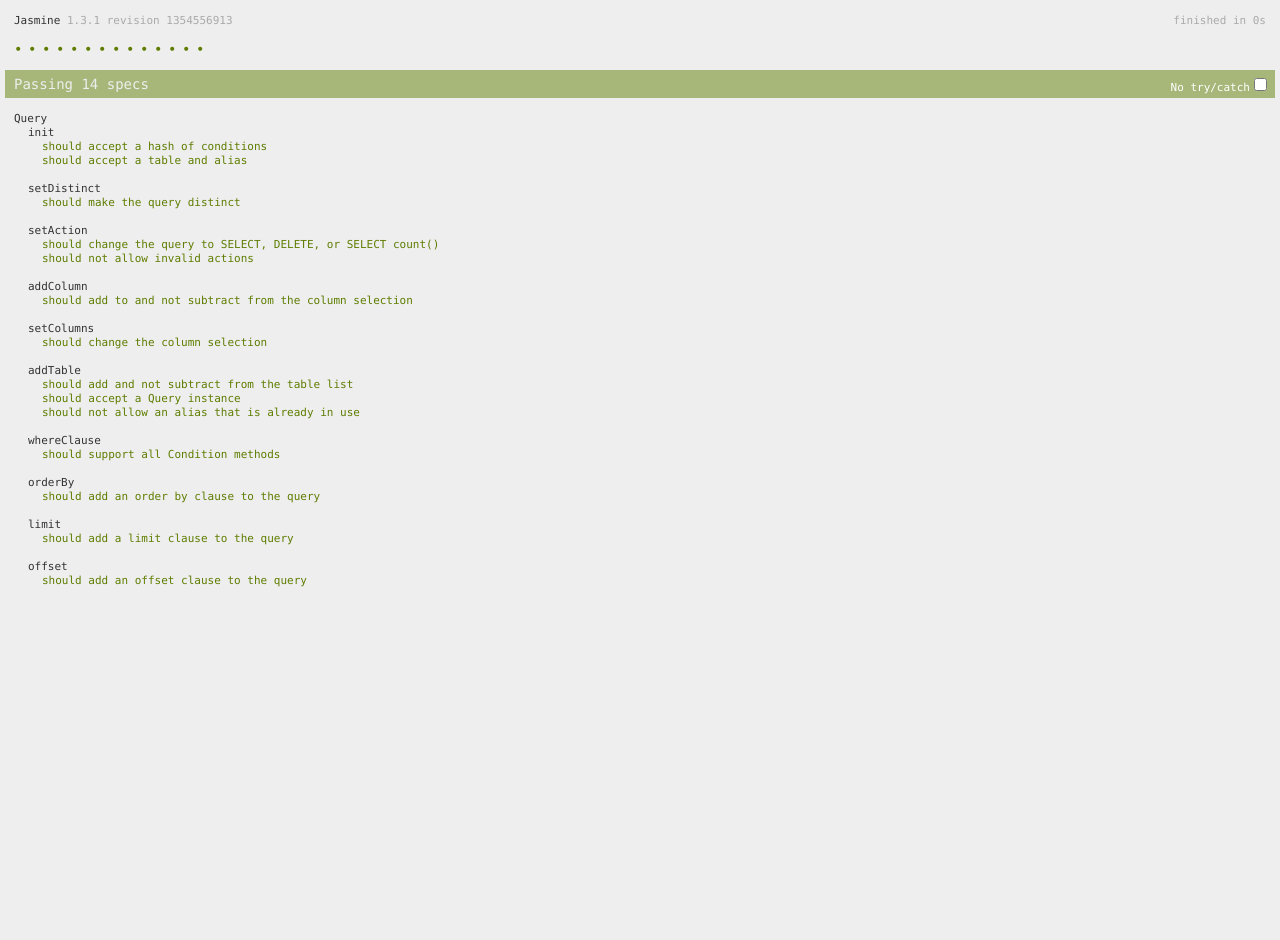
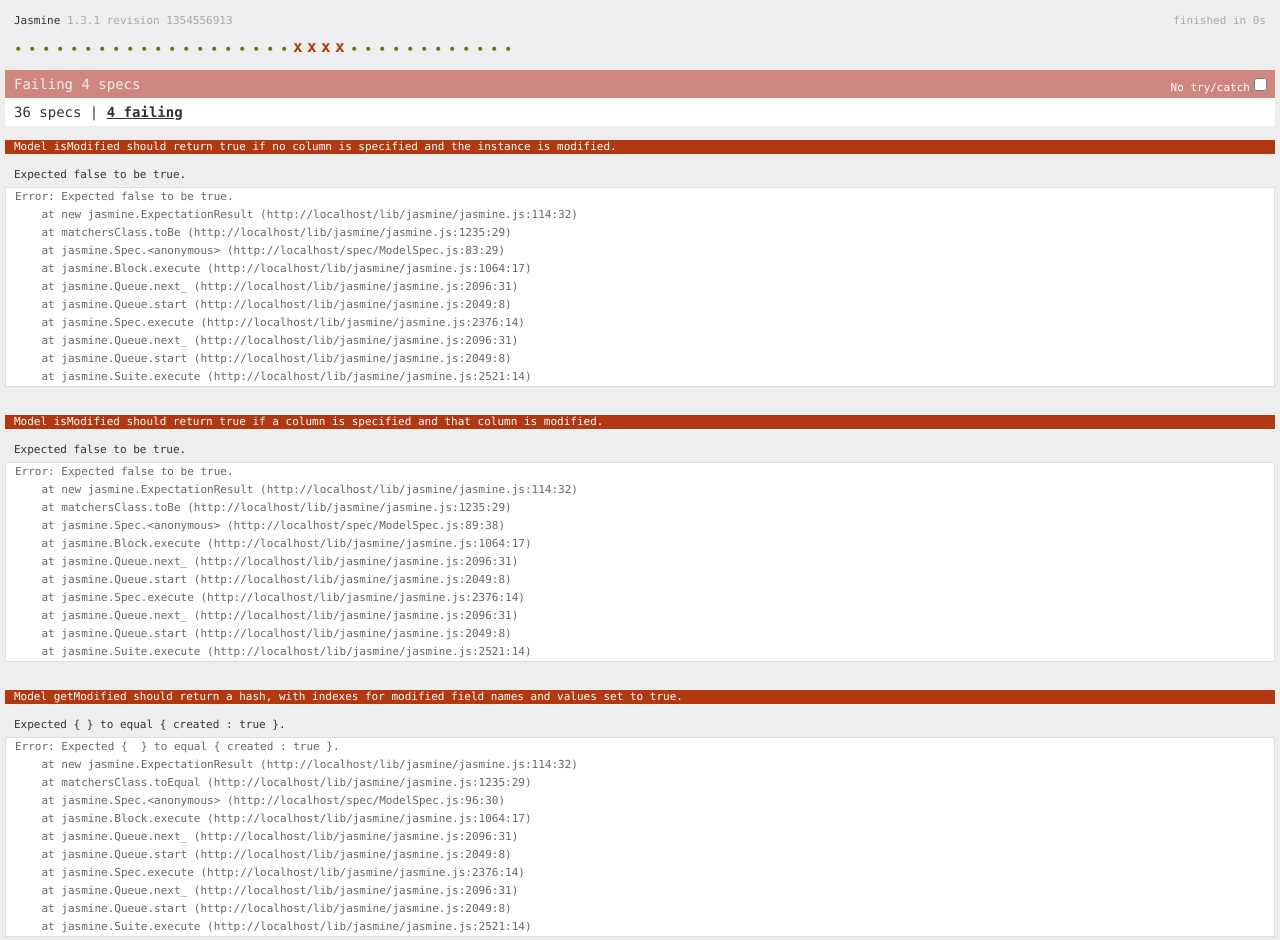
Before and after one commit to ManifestWebDesign/DABL-JS, a plain HTML site: page SpecRunner.html in a window 1280 px wide. Shown: the top 940 px of the page. Before the commit the page ends 800 px from the top, so only its background shows below. Drawn offline with nearby package versions, Linux system fonts and the light colour scheme.

Commit message:
unit tests for Model, along with some minor API tweaks and bug fixes

```diff
--- a/SpecRunner.html
+++ b/SpecRunner.html
@@ -15,6 +15,7 @@
 
 		<!-- include spec files here... -->
 		<script type="text/javascript" src="spec/QuerySpec.js"></script>
+		<script type="text/javascript" src="spec/ModelSpec.js"></script>
 
 		<script type="text/javascript">
 			(function() {
--- a/dabl.js
+++ b/dabl.js
@@ -435,7 +435,7 @@ this.Model = Class.extend({
 	},
 
 	toString: function() {
-		return this.constructor.name + ':' + this.getPrimaryKeyValues().join('-');
+		return this.constructor._table + ':' + JSON.stringify(this.getValues());
 	},
 
 	/**
@@ -503,12 +503,8 @@ this.Model = Class.extend({
 	 * Resets the object to the state it was in before changes were made
 	 */
 	revert: function() {
-		if (this._values) {
-			this._values = copy(this._originalValues);
-		} else {
-			for (var fieldName in this._originalValues) {
-				this[fieldName] = this._originalValues[fieldName];
-			}
+		for (var fieldName in this.constructor._fields) {
+			this[fieldName] = this._originalValues[fieldName];
 		}
 		return this;
 	},
@@ -545,15 +541,20 @@ this.Model = Class.extend({
 				this._inGetValues = true;
 				value = value.getValues();
 				delete this._inGetValues;
-			}
-			if (value instanceof Array) {
+			} else if (value instanceof Array) {
+				var newValue = [];
 				for (var x = 0, l = value.length; x < l; ++x) {
 					if (!this._inGetValues && value[x] instanceof Model) {
 						this._inGetValues = true;
-						value[x] = value[x].getValues();
+						newValue[x] = value[x].getValues();
 						delete this._inGetValues;
+					} else {
+						newValue[x] = value[x];
 					}
 				}
+				value = newValue;
+			} else {
+				value = copy(value);
 			}
 			values[fieldName] = value;
 		}
@@ -565,7 +566,7 @@ this.Model = Class.extend({
 	 * Returns true if this table has primary keys and if all of the primary values are not null
 	 * @return {Boolean}
 	 */
-	hasPrimaryKeyValues: function() {
+	hasKeyValues: function() {
 		var pks = this.constructor._keys;
 		if (pks.length === 0) {
 			return false;
@@ -584,15 +585,15 @@ this.Model = Class.extend({
 	 *
 	 * @return {Array}
 	 */
-	getPrimaryKeyValues: function() {
-		var arr = [],
+	getKeyValues: function() {
+		var values = {},
 			pks = this.constructor._keys;
 
 		for (var x = 0, len = pks.length; x < len; ++x) {
 			var pk = pks[x];
-			arr.push(this[pk]);
-		}
-		return arr;
+			values[pk] = copy(this[pk]);
+		}
+		return values;
 	},
 
 	/**
@@ -878,10 +879,12 @@ Model.coerceValue = function(fieldName, value, field) {
 				}
 				value = floatVal;
 			}
-		} else if (temporal && !(value instanceof Date)) {
-			value = new Date(value);
-			if (isNaN(value.getTime())) {
-				throw new Error(value + ' is not a valid date');
+		} else if (temporal) {
+			if (!(value instanceof Date)) {
+				value = new Date(value);
+				if (isNaN(value.getTime())) {
+					throw new Error(value + ' is not a valid date');
+				}
 			}
 		}
 	} else if (fieldType === Array) {
@@ -1226,11 +1229,15 @@ function copy(obj) {
 	}
 
 	if (obj instanceof Model) {
-		return obj.copy();
+		return obj.constructor(obj);
 	}
 
 	if (obj instanceof Array) {
 		return obj.slice(0);
+	}
+
+	if (obj instanceof Date) {
+		return new Date(obj);
 	}
 
 	switch (typeof obj) {
@@ -4233,4 +4240,57 @@ SQLAdapter.Migration = Class.extend({
 	}
 });
 
+SQLAdapter.TiDebugDB = Class.extend({
+	lastInsertRowId: null,
+	rowsAffected: null,
+	lastSQL: null,
+	lastParams: null,
+	execute: function(sql, params) {
+		console.log(sql, params);
+
+		this.lastSQL = sql;
+		this.lastParams = params;
+
+		if (sql.toUpperCase().indexOf('INSERT') === 0) {
+			if (this.lastInsertRowId === null) {
+				this.lastInsertRowId = 1;
+			} else {
+				++this.lastInsertRowId;
+			}
+			this.rowsAffected = 1;
+		}
+		if (
+			sql.toUpperCase().indexOf('DELETE') === 0
+			|| sql.toUpperCase().indexOf('UPDATE') === 0
+		) {
+			this.rowsAffected = 1;
+		}
+
+		return {
+			sql: sql,
+			params: params,
+			isValidRow: function() {
+				return false;
+			},
+			getRowCount: function() {
+				return 0;
+			},
+			getFieldCount: function() {
+				return 0;
+			},
+			getFieldName: function() {
+				return '';
+			},
+			field: function() {
+				return '';
+			},
+			next: function() {
+			},
+			close: function() {
+			}
+		};
+	}
+
+});
+
 })();
--- a/spec/ModelSpec.js
+++ b/spec/ModelSpec.js
@@ -1,16 +1,208 @@
 describe('Model', function() {
 	var foo,
+		now = new Date(Date.now()),
 		Foo = Model.extend('foo', {
-			adapter: new SQLAdapter,
+			adapter: new SQLAdapter(new SQLAdapter.TiDebugDB),
 			fields: {
 				id: { type: 'int', key: true, computed: true },
-				name: { type: String, value: 'default name for entity' },
-				created: Date,
+				name: { type: String, value: 'default name for entity', required: true },
+				list: Array,
+				created: { type: Date, value: now},
 				updated: Date
 			}
+		}),
+		Bar = Model.extend('bar', {
+			adapter: new SQLAdapter(new SQLAdapter.TiDebugDB),
+			fields: {
+				id: { type: 'int', key: true, computed: true }
+			}
 		});
+
+	Foo.addField('bar', {
+		type: Bar
+	});
 
 	beforeEach(function() {
 		foo = new Foo;
 	});
+
+	describe('init', function(){
+		it ('should set default values', function() {
+			expect(foo.name).toBe('default name for entity');
+			expect(foo.created).not.toBe(now);
+			expect(foo.created.getTime()).toBe(now.getTime());
+			expect(foo.list.constructor).toBe(Array);
+		});
+		it ('should make copies of default values that are objects', function() {
+			expect(foo.created).not.toBe(now);
+		});
+		it ('should not consider default values to be modifications', function() {
+			expect(foo.isModified()).toBe(false);
+		});
+		it ('should accept a hash of values', function() {
+			var myList = ['a', 'b', 'c'];
+			foo = new Foo({
+				name: 'bar',
+				list: myList,
+				bar: {
+					id: 7
+				}
+			});
+			expect(foo.name).toBe('bar');
+			expect(foo.list).toBe(myList);
+			expect(foo.bar.constructor).toBe(Bar);
+		});
+	});
+
+	describe('toString', function(){
+		it ('should return the object\'s table name and a string hash of values', function(){
+			foo.setValues({
+				name: 'bar',
+				list: ['1'],
+				bar: {},
+				created: null,
+				updated: null
+			});
+			expect(foo.toString()).toEqual('foo:{"id":null,"name":"bar","list":["1"],"created":null,"updated":null,"bar":{"id":null}}');
+		});
+	});
+
+	describe('copy', function() {
+		it ('should copy all values to a new object and clear the PK if there is only 1 PK', function(){
+			foo.id = 7;
+			var foo2 = foo.copy();
+			expect(foo2).not.toBe(foo);
+			expect(foo2.id).toBe(null);
+		});
+	});
+
+	describe('isModified', function() {
+		it ('should return true if no column is specified and the instance is modified', function(){
+			expect(foo.isModified()).toBe(false);
+			foo.created = new Date(Date.now());
+			expect(foo.isModified()).toBe(true);
+		});
+		it ('should return true if a column is specified and that column is modified', function(){
+			expect(foo.isModified()).toBe(false);
+			foo.created = new Date(Date.now());
+			expect(foo.isModified('id')).toBe(false);
+			expect(foo.isModified('created')).toBe(true);
+		});
+	});
+
+	describe('getModified', function() {
+		it ('should return a hash, with indexes for modified field names and values set to true', function(){
+			foo.created = new Date(Date.now());
+			expect(foo.getModified()).toEqual({
+				created: true
+			});
+		});
+	});
+
+	describe('resetModified', function() {
+		it ('should reset the internal hash of previous values so that isModified returns false', function(){
+			foo.created = new Date(Date.now());
+			expect(foo.isModified()).toBe(true);
+			foo.resetModified();
+			expect(foo.isModified()).toBe(false);
+			foo.revert();
+			expect(foo.created).not.toBe(null);
+		});
+	});
+
+	describe('revert', function() {
+		it ('should reset values to the last known unmodified state', function(){
+			expect(foo.updated).toBe(null);
+			foo.updated = new Date(Date.now());
+			expect(foo.isModified()).toBe(true);
+			foo.revert();
+			expect(foo.updated).toBe(null);
+		});
+	});
+
+	describe('getValues', function() {
+		it ('should return a JSON object', function(){
+			expect(foo.getValues().constructor).toBe(Object);
+		});
+		it ('should convert nested objects and arrays to JSON as well', function(){
+			var bar = foo.bar = {
+				id: 7
+			};
+			foo.list = ['a', 'b'];
+			expect(foo.bar.constructor).toBe(Bar);
+			expect(foo.getValues().bar.constructor).not.toBe(Bar);
+			expect(foo.getValues().bar.constructor).toBe(Object);
+			expect(foo.getValues().bar).not.toBe(bar);
+			expect(foo.getValues().bar.id).toBe(7);
+			expect(foo.getValues().list).not.toBe(foo.list);
+		});
+	});
+
+	describe('hasKeyValues', function() {
+		it ('should return true if the instance has values for the key column', function(){
+			expect(foo.hasKeyValues()).toBe(false);
+			foo.id = 10;
+			foo.id = 0;
+			expect(foo.hasKeyValues()).toBe(true);
+		});
+	});
+
+	describe('getKeyValues', function() {
+		it ('should return an Object hash with the instance\'s key values', function(){
+			foo.id = 10;
+			expect(foo.getKeyValues()).toEqual({
+				id: 10
+			});
+		});
+	});
+
+	describe('isNew', function() {
+		it ('should return true if the object has not yet been saved', function(){
+			expect(foo.isNew()).toBe(true);
+			foo.save();
+			expect(foo.isNew()).toBe(false);
+		});
+	});
+
+	describe('validate', function() {
+		it ('should false if the instance has required fields that are empty', function(){
+			expect(foo.validate()).toBe(true);
+			foo.name = null;
+			expect(foo.validate()).toBe(false);
+		});
+		it ('should populate an internal list of validation errors if validation fails', function(){
+			expect(foo.validate()).toBe(true);
+			expect(foo.getValidationErrors().length).toBe(0);
+
+			foo.name = null;
+			expect(foo.getValidationErrors().length).toBe(0);
+
+			expect(foo.validate()).toBe(false);
+			expect(foo.getValidationErrors().length).toBe(1);
+		});
+	});
+
+	describe('save', function() {
+		it ('should return a Promise', function(){
+			expect(foo.save().constructor).toBe(Deferred().promise().constructor);
+		});
+	});
+
+	describe('insert', function() {
+		it ('should return a Promise', function(){
+			expect(foo.insert().constructor).toBe(Deferred().promise().constructor);
+		});
+	});
+
+	describe('update', function() {
+		it ('should return a Promise', function(){
+			expect(foo.update().constructor).toBe(Deferred().promise().constructor);
+		});
+	});
+
+	describe('destroy', function() {
+		it ('should return a Promise', function(){
+			expect(foo.destroy().constructor).toBe(Deferred().promise().constructor);
+		});
+	});
 });
```
Also changed, not shown: src/Model.js (+27 -20 lines), src/adapter/SQLAdapter.js (+53 -0 lines), dabl.min.js.
